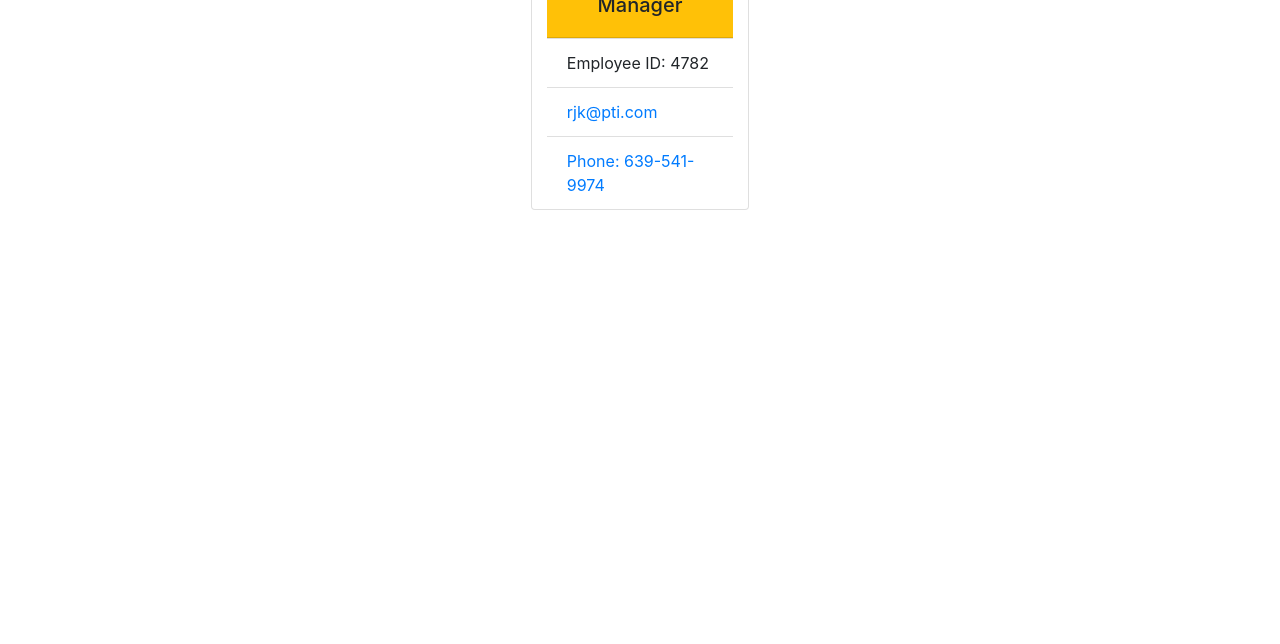
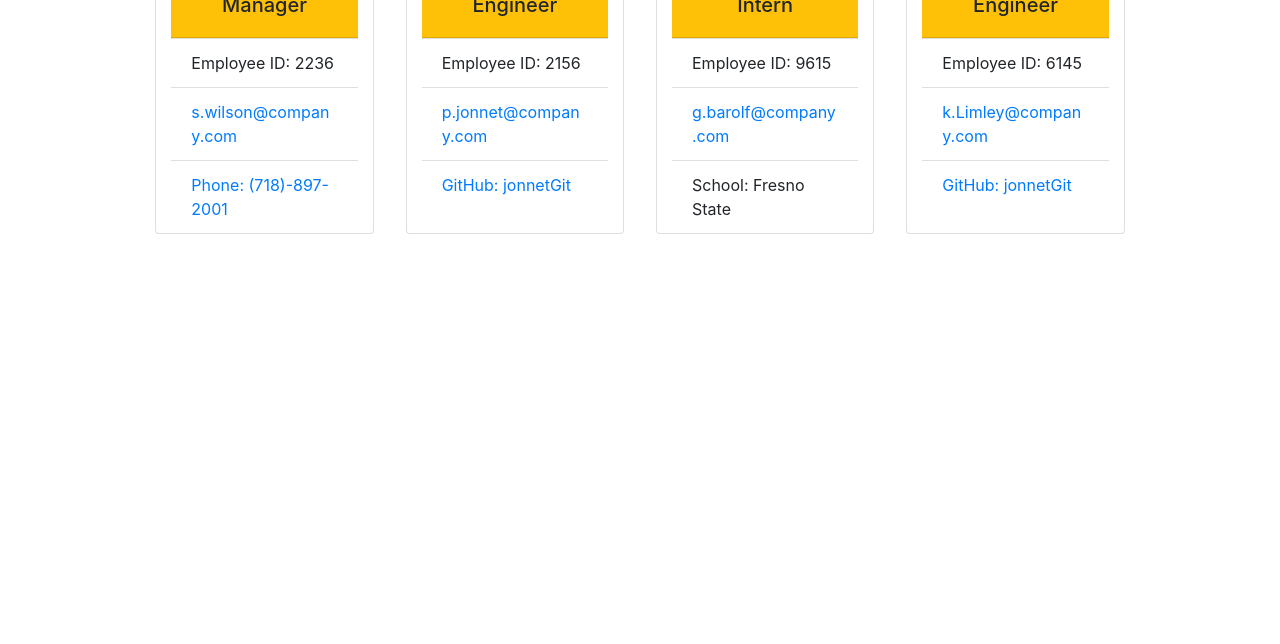
Before and after one commit to Monkonjay/Team-Profile-Generator, a website: page dist/index.html in a window 1280 px wide. Shown: the part 156-800 px from the top of the page. Drawn offline with nearby package versions, Linux system fonts and the light colour scheme.

Commit message:
added screenshot and edited README

```diff
--- a/dist/index.html
+++ b/dist/index.html
@@ -19,23 +19,79 @@
 
                 <div class="row justify-content-center"><div class="card col-2 m-3">
                     <div class="card-header employee text-center bg-warning">
-                        <h4>Ruful</h4>
+                        <h4>S Wilson</h4>
                         <h5>Manager</h5>
                     </div>
                     <ul class="list-group list-group-flush">
-                        <li class="list-group-item">Employee ID: 4782</li>
+                        <li class="list-group-item">Employee ID: 2236</li>
                         <li class="list-group-item">
-                            <a href='mailto:rjk@pti.com'>
-                                rjk@pti.com
+                            <a href='mailto:s.wilson@company.com'>
+                                s.wilson@company.com
                             </a>
                         </li>
                         <li class="list-group-item">
-                            <a href='phone:639-541-9974'>
-                                Phone: 639-541-9974
+                            <a href='phone:(718)-897-2001'>
+                                Phone: (718)-897-2001
                             </a>
                         </li>
                     </ul>
-                </div></div>
+                </div><div class="card col-2 m-3">
+                    <div class="card-header employee text-center bg-warning">
+                        <h4>P Jonnet</h4>
+                        <h5>Engineer</h5>
+                    </div>
+                    <ul class="list-group list-group-flush">
+                        <li class="list-group-item">Employee ID: 2156</li>
+                        <li class="list-group-item">
+                            <a href='mailto:p.jonnet@company.com'>
+                                p.jonnet@company.com
+                            </a>
+                        </li>
+                        <li class="list-group-item">
+                            <a href='https://www.github.com/jonnetGit' target='_blank'>
+                                GitHub: jonnetGit
+                            </a>
+
+                        </li>
+                    </ul>
+                </div><div class="card col-2 m-3">
+                    <div class="card-header employee text-center bg-warning">
+                        <h4>G Barolf</h4>
+                        <h5>Intern</h5>
+                    </div>
+                    <ul class="list-group list-group-flush">
+                        <li class="list-group-item">Employee ID: 9615</li>
+                        <li class="list-group-item">
+                            <a href='mailto:g.barolf@company.com'>
+                                g.barolf@company.com
+                            </a>
+                        </li>
+                        <li class="list-group-item">
+                                School: Fresno State
+                        </li>
+                    </ul>
+                </div>
+                <div class="card col-2 m-3">
+                    <div class="card-header employee text-center bg-warning">
+                        <h4>K Limley</h4>
+                        <h5>Engineer</h5>
+                    </div>
+                    <ul class="list-group list-group-flush">
+                        <li class="list-group-item">Employee ID: 6145</li>
+                        <li class="list-group-item">
+                            <a href='mailto:g.barolf@company.com'>
+                                k.Limley@company.com
+                            </a>
+                        </li>
+                        <li class="list-group-item">
+                            <a href='https://www.github.com/jonnetGit' target='_blank'>
+                                GitHub: jonnetGit
+                            </a>
+
+                        </li>
+                    </ul>
+                </div>
+            </div>
 
 
             </body>
```
Also changed, not shown: README.md, dist/image/screenshot.png (added).
